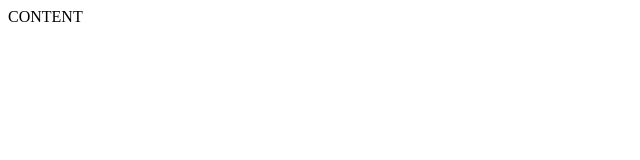
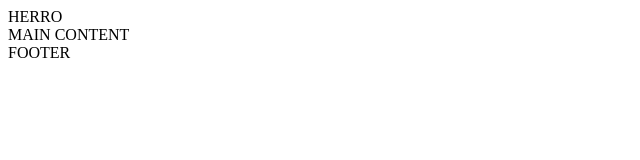
Before and after one commit to Gintaras68/web-dev-3-coming-soon, a website: page index.html in a window 1280 px wide. Shown: the whole page, without its empty margins (0-640 px from the left). Drawn offline with Linux system fonts and the light colour scheme.

Commit message:
first level layout

```diff
--- a/index.html
+++ b/index.html
@@ -6,6 +6,9 @@
     <title>Comming-soon</title>
   </head>
   <body>
-    CONTENT
+    <section>HERRO</section>
+    <section>MAIN CONTENT</section>
+
+    <footer>FOOTER</footer>
   </body>
 </html>
```
